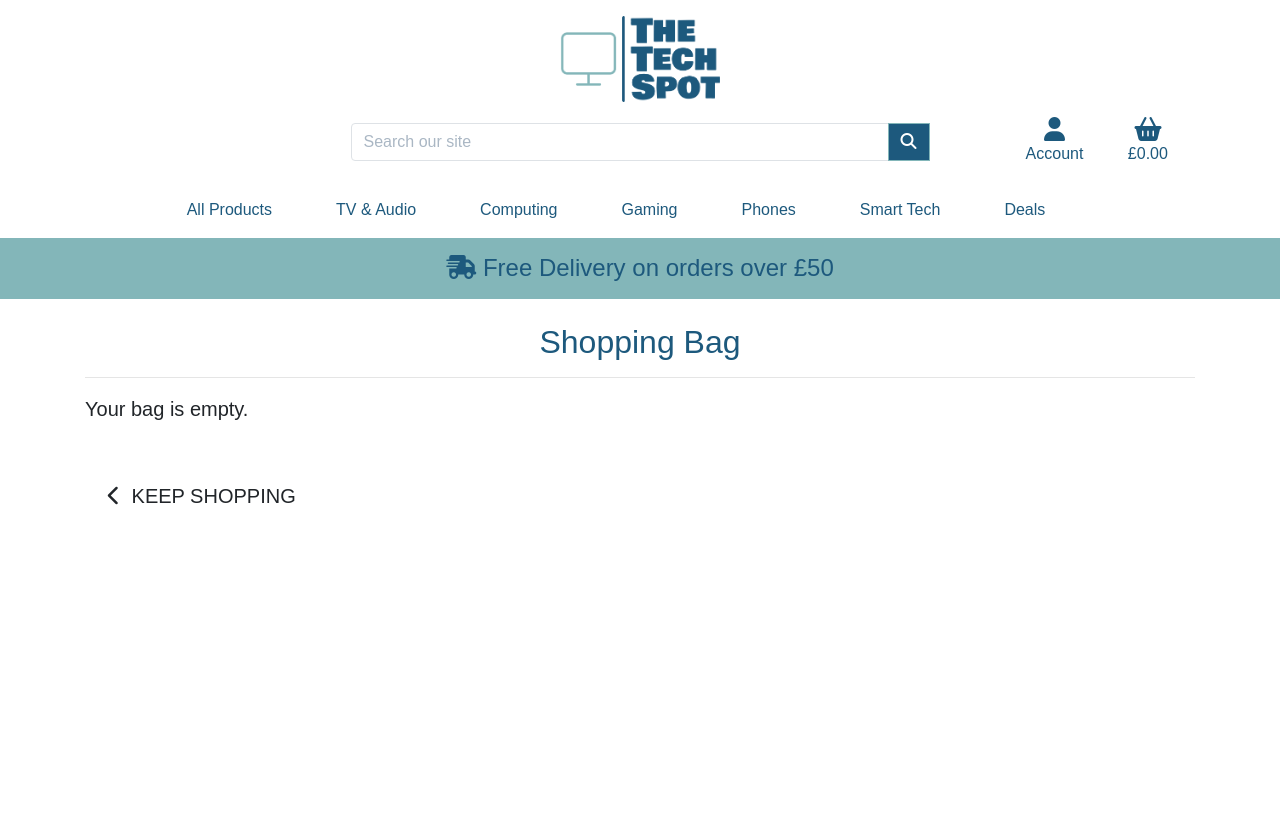
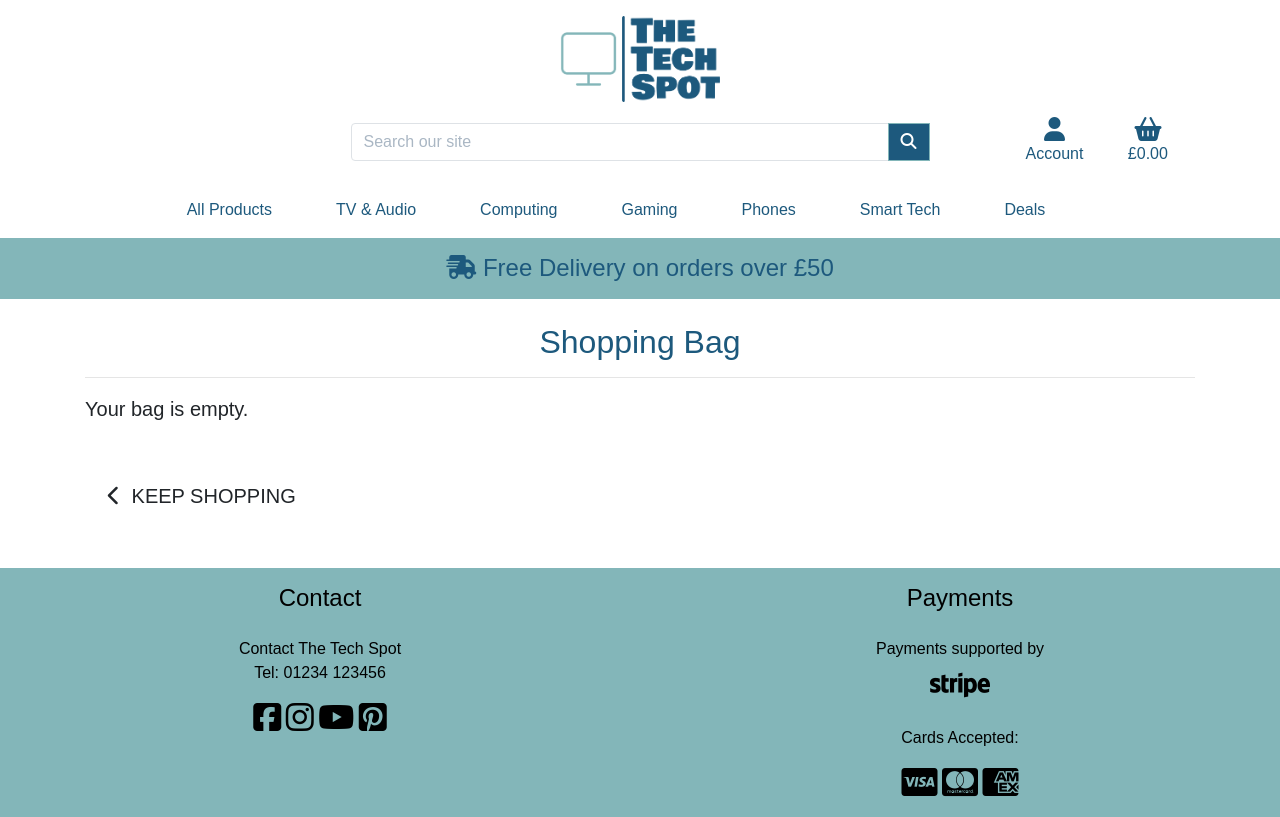
Before and after one commit to rdhadda/the-tech-spot, a Django app: page /bag/ in a window 1280 px wide. Before the commit the page ends 505 px from the top, so only its background shows below. Run offline with Django 3.2, Linux system fonts and the light colour scheme; some libraries are stand-ins or nearby versions; some web fonts are replaced.

Commit message:
feat: added footer to base.html

```diff
--- a/templates/base.html
+++ b/templates/base.html
@@ -38,7 +38,7 @@
 
     <title>The Tech Stop {% block extra_title %}{% endblock %}</title>
   </head>
-  <body>
+  <body class="d-flex flex-column min-vh-100">
     <header class="container-fluid">
       <div class="row d-flex justify-content-center align-items-center mt-3">
         <a href="{% url 'home' %}"><img class="brand-logo" src="/media/the-tech-spot-logo-no-background.png" alt="The Tech Spot Logo"></a>
@@ -51,6 +51,8 @@
         </div>
     </div>
     </header>
+
+
 
     {% if messages %}
     <div class="message-container">
@@ -75,6 +77,46 @@
     {% block content %}
     {% endblock %}
 
+    <footer class="mt-auto">
+      <div class="container-fluid">
+        <div class="row text-center d-flex justify-content-around">
+            <!-- Contact Section -->
+            <div class="col-sm-3">
+                <h4 class="pt-3 pb-3">Contact</h4>
+                <a href = "{% url 'contact' %}" class="text-black">Contact The Tech Spot</a>
+                <p>Tel: 01234 123456</p>
+                <a href="https://www.facebook.com/" class="text-black" target="_blank">
+                    <i class="fa-brands fa-square-facebook fa-2x"></i>
+                    <span class="fa-sr-only">Link to Facebook. Opens in a new tab</span>
+                </a>
+                <a href="https://www.instagram.com/" class="text-black" target="_blank">
+                    <i class="fa-brands fa-instagram fa-2x"></i>
+                    <span class="fa-sr-only">Link to Instagram. Opens in a new tab</span>
+                </a>
+                <a href="https://www.youtube.com/" class="text-black" target="_blank">
+                    <i class="fa-brands fa-youtube fa-2x"></i>
+                    <span class="fa-sr-only">Link to Youtube. Opens in a new tab</span>
+                </a>
+                <a href="https://www.pinterest.co.uk/" class="text-black" target="_blank">
+                    <i class="fa-brands fa-square-pinterest fa-2x"></i>
+                    <span class="fa-sr-only">Link to Facebook. Opens in a new tab</span>
+                </a>
+            </div>
+
+            <!-- Payment Section -->
+            <div class="col-sm-3 pt-3 pb-3">
+                <h4 class="pb-3">Payments</h4>
+                <p>Payments supported by <br><i class="fa-brands fa-stripe fa-3x"><span class="fa-sr-only">Stripe - a Payment Processing Platform for the Internet</span></i></p>
+                <p>Cards Accepted:</p>
+                <i class="fa-brands fa-cc-visa fa-2x"><span class="fa-sr-only">Visa</span></i>
+                <i class="fa-brands fa-cc-mastercard fa-2x"><span class="fa-sr-only">Mastercard</span></i>
+                <i class="fa-brands fa-cc-amex fa-2x"><span class="fa-sr-only">Amex</span></i>
+            </div>
+        </div>
+    </div>
+    </footer>
+
+
     {% block postloadjs %}
     <script type="text/javascript">
       $('.toast').toast('show');
```
